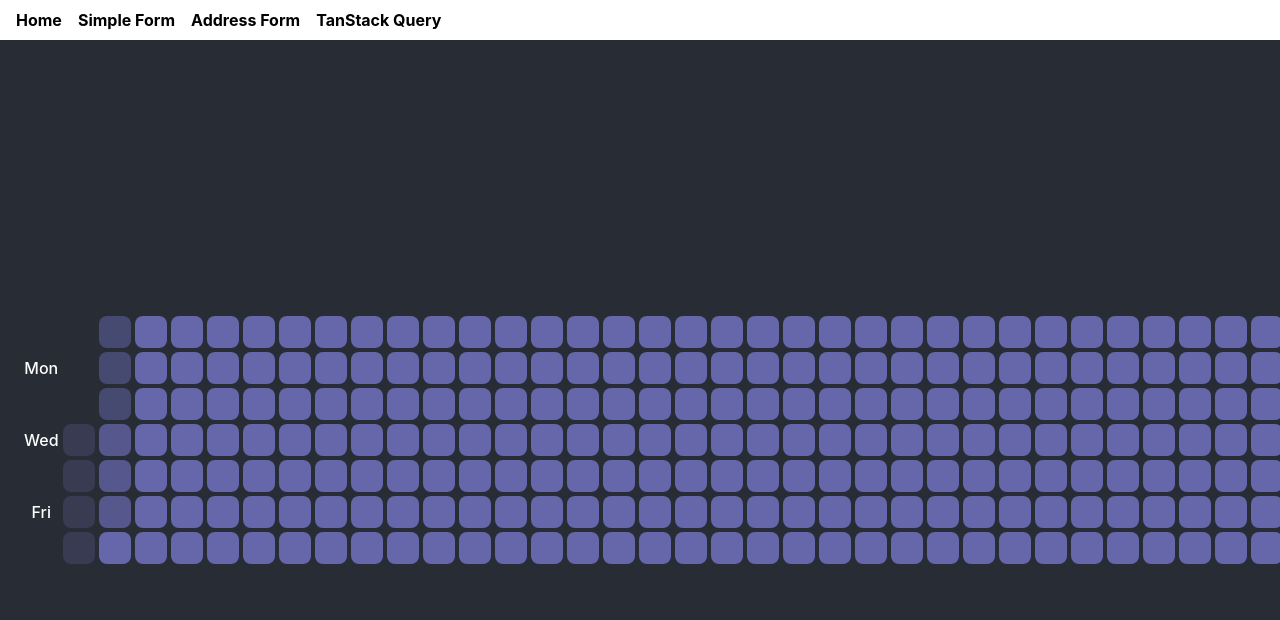
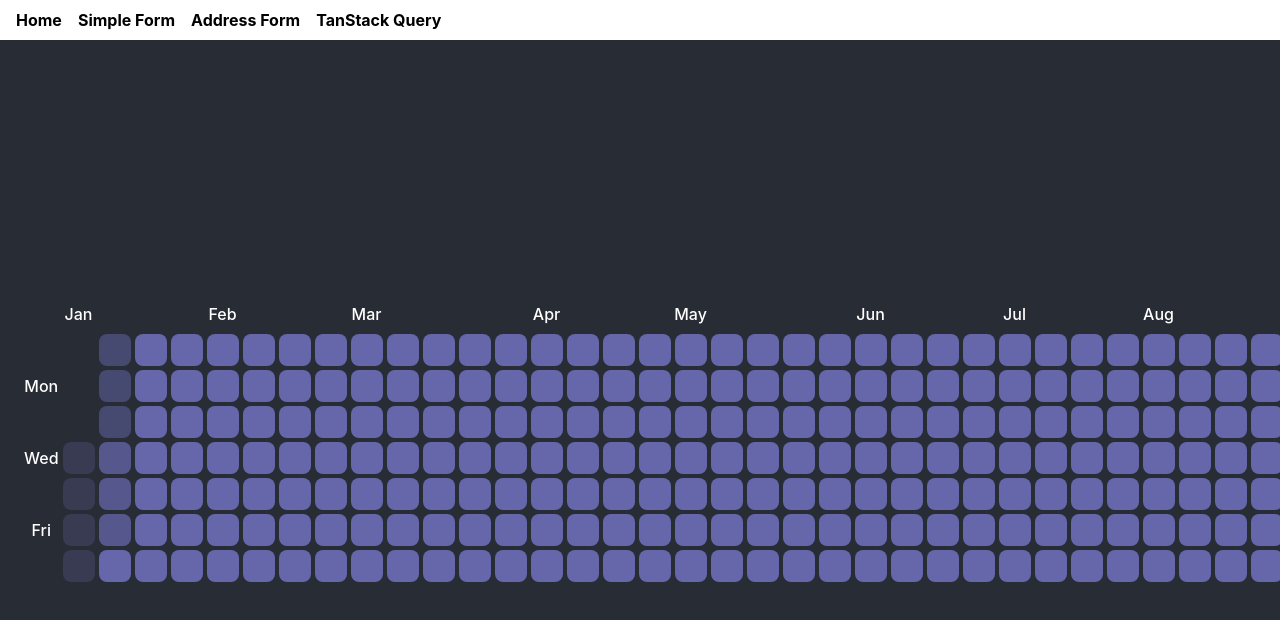
Before and after one commit to shirley543/habitsu, a React (Vite) app in the folder client/: page / in a window 1280 px wide. Shown: the top 620 px of the page. Built offline with nearby package versions, Linux system fonts and the light colour scheme.

Commit message:
Frontend: month labels on heatmap, for first day of month

```diff
--- a/client/src/components/custom/Heatmap.tsx
+++ b/client/src/components/custom/Heatmap.tsx
@@ -22,7 +22,7 @@ export default function Heatmap() {
 
 
   // Cells: for displaying progress
-  const cells = [...Array(daysInYear)].map((_, i) => {
+  const progressCells = [...Array(daysInYear)].map((_, i) => {
     const cellDay = (() => {
       const newDate = new Date(selectedYear, 0, 1);
       newDate.setDate(newDate.getDate() + i);
@@ -40,6 +40,44 @@ export default function Heatmap() {
     return <div></div>
   })
 
+  // Group holder cells and add column title
+  const cells = [...holderCells, ...progressCells];
+  const a = cells.slice();
+  var arrays = [], size = 7;
+
+  while (a.length > 0) {
+    arrays.push(a.splice(0, size));
+  }
+
+  // Iterate over week-grouped arrays and add month label
+  for (let i = 0; i < arrays.length; i++) {
+    const firstDayOfMonthElem = arrays[i].find((elem) => {
+      if (elem.type === Cell) {
+        const elDate = elem.props.date as Date;
+        return elDate.getDate() === 1;
+      };
+      return false;
+    });
+
+    const monthsOfYear = [
+      'January', 'February', 'March', 'April', 'May', 'June',
+      'July', 'August', 'September', 'October', 'November', 'December'
+    ];
+
+    const monthsOfYearShort = [
+      'Jan', 'Feb', 'Mar', 'Apr', 'May', 'Jun',
+      'Jul', 'Aug', 'Sep', 'Oct', 'Nov', 'Dec'
+    ];
+
+    const labelElement = firstDayOfMonthElem ?
+      <div className='w-8 text-base font-medium flex justify-center items-center'>
+        {monthsOfYearShort[(firstDayOfMonthElem.props.date as Date).getMonth()]}
+      </div> :
+      <div></div>
+    arrays[i].unshift(labelElement)
+  }
+  const finalArray = arrays.flat()
+
   // Weekday labels
   const weekdayLabels = [...Array(7)].map((_, i) => {
     const daysOfWeek = ['Sunday', 'Monday', 'Tuesday', 'Wednesday', 'Thursday', 'Friday', 'Saturday'];
@@ -53,10 +91,10 @@ export default function Heatmap() {
   })
 
   return (
-    <div className="grid grid-rows-7 grid-flow-col gap-1 w-full overflow-x-auto p-6">
+    <div className="grid grid-rows-8 grid-flow-col gap-1 w-full overflow-x-auto p-6">
+      <div></div>
       {weekdayLabels}
-      {holderCells}
-      {cells}
+      {finalArray}
     </div>
   )
 }
```
